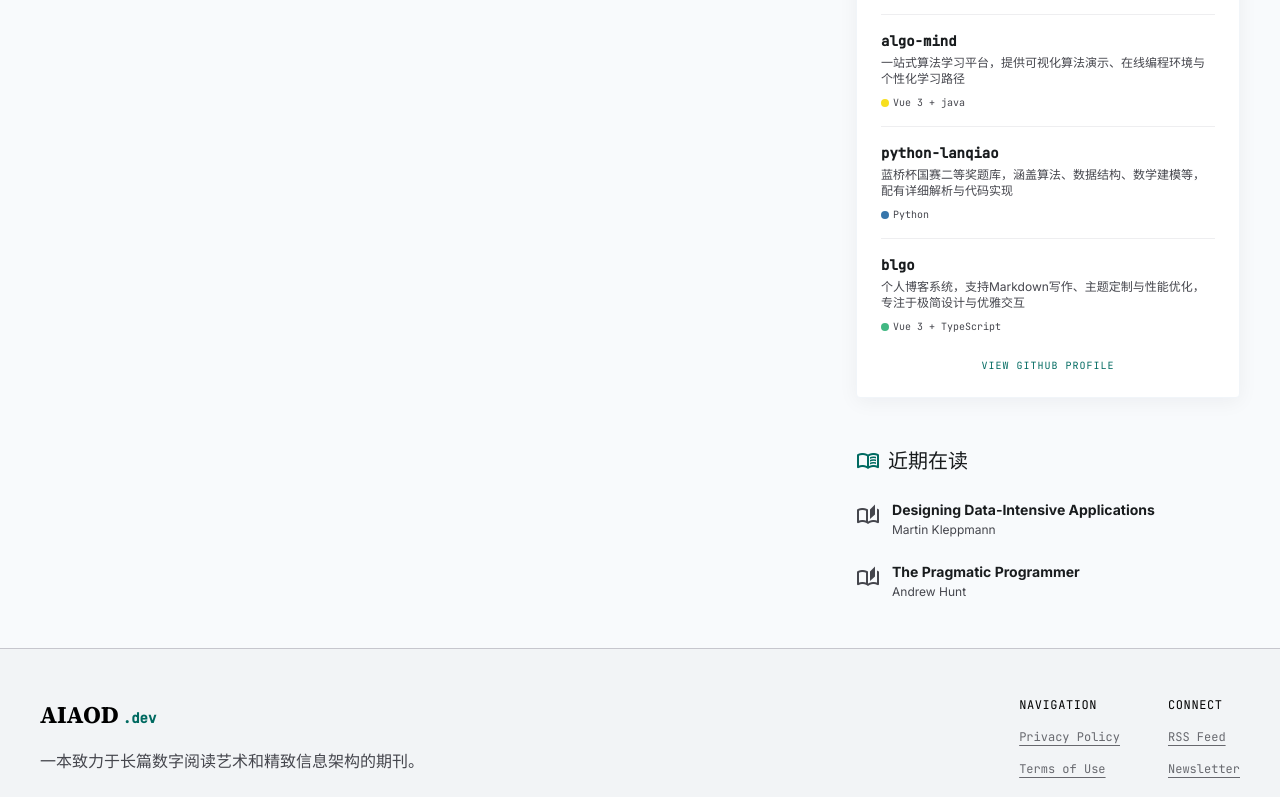
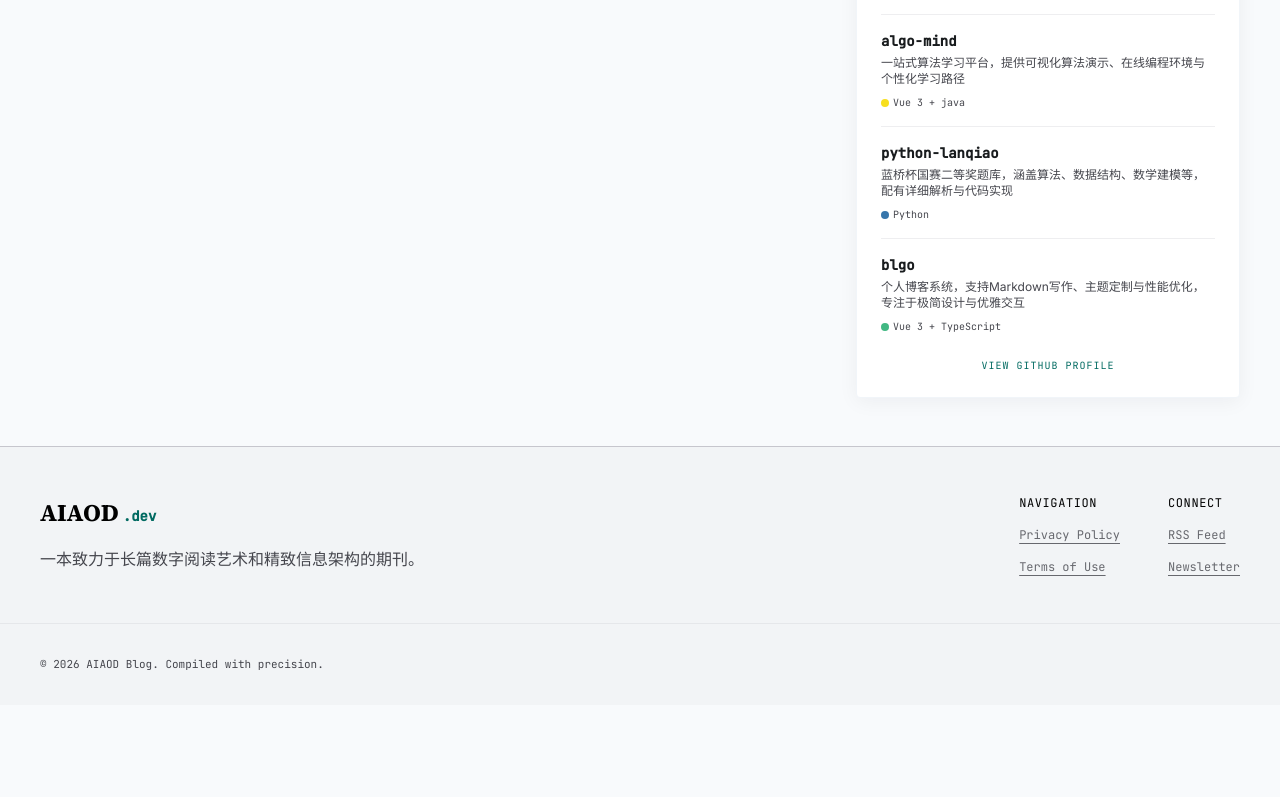
Before and after one commit to aiaod1009/blog, a Vue app: page / in a window 1280 px wide. Shown: the part 784-1581 px from the top of the page. After the commit the page ends 1489 px from the top, so only its background shows below. Built offline with nearby package versions, Linux system fonts and the light colour scheme.

Commit message:
近期在读去除

```diff
--- a/src/components/Sidebar.vue
+++ b/src/components/Sidebar.vue
@@ -36,12 +36,6 @@ const projects = [
     langColor: '#41b883',
     link: 'https://github.com/aiaod1009/blgo',
   },
-]
-
-// 近期在读
-const books = [
-  { title: 'Designing Data-Intensive Applications', author: 'Martin Kleppmann' },
-  { title: 'The Pragmatic Programmer', author: 'Andrew Hunt' },
 ]
 </script>
 
@@ -90,22 +84,5 @@ const books = [
         View Github Profile
       </a>
     </div>
-
-    <!-- 近期在读 -->
-    <div>
-      <h4 class="font-headline-md text-[20px] mb-6 flex items-center gap-2">
-        <span class="material-symbols-outlined text-secondary">menu_book</span>
-        近期在读
-      </h4>
-      <div class="space-y-6">
-        <div v-for="book in books" :key="book.title" class="flex items-start gap-3">
-          <span class="material-symbols-outlined text-on-surface-variant text-lg mt-1">auto_stories</span>
-          <div>
-            <p class="font-bold text-sm text-on-surface">{{ book.title }}</p>
-            <p class="text-xs text-on-surface-variant mt-0.5">{{ book.author }}</p>
-          </div>
-        </div>
-      </div>
-    </div>
   </aside>
 </template>
```
